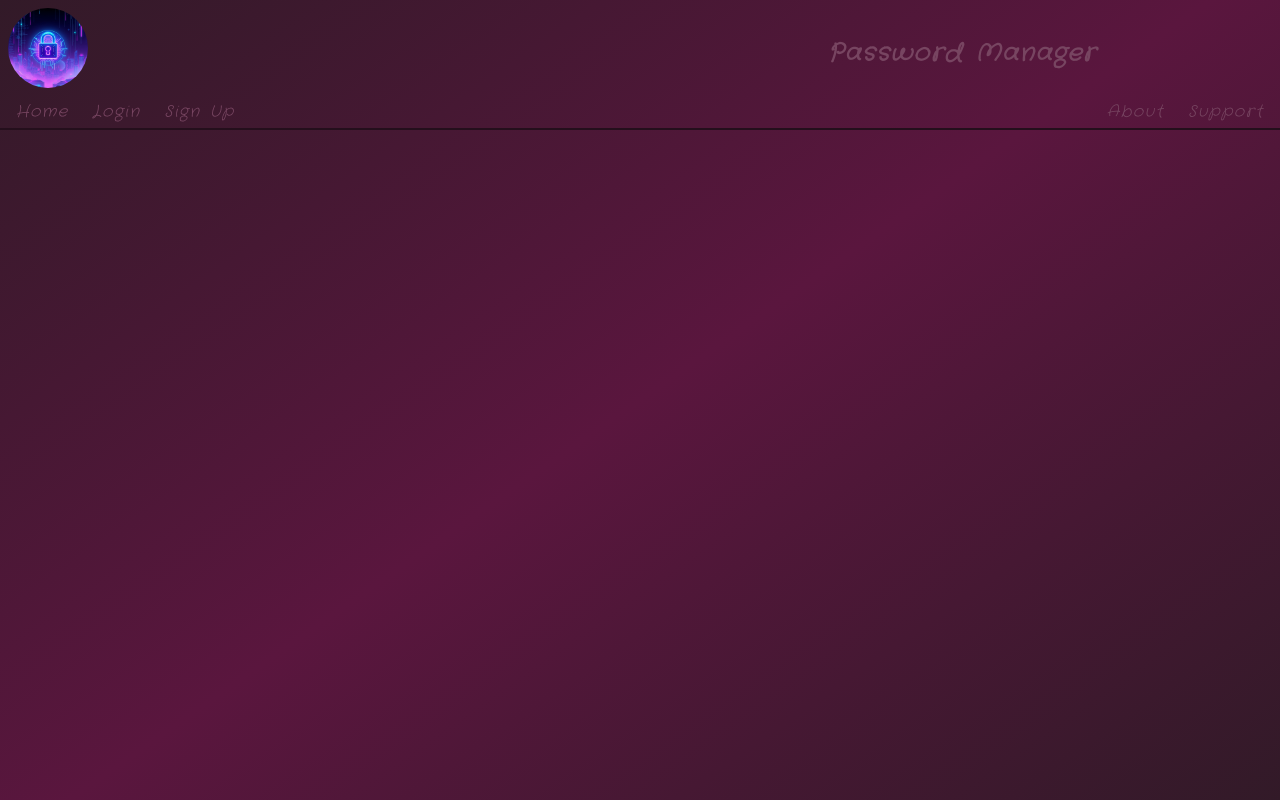
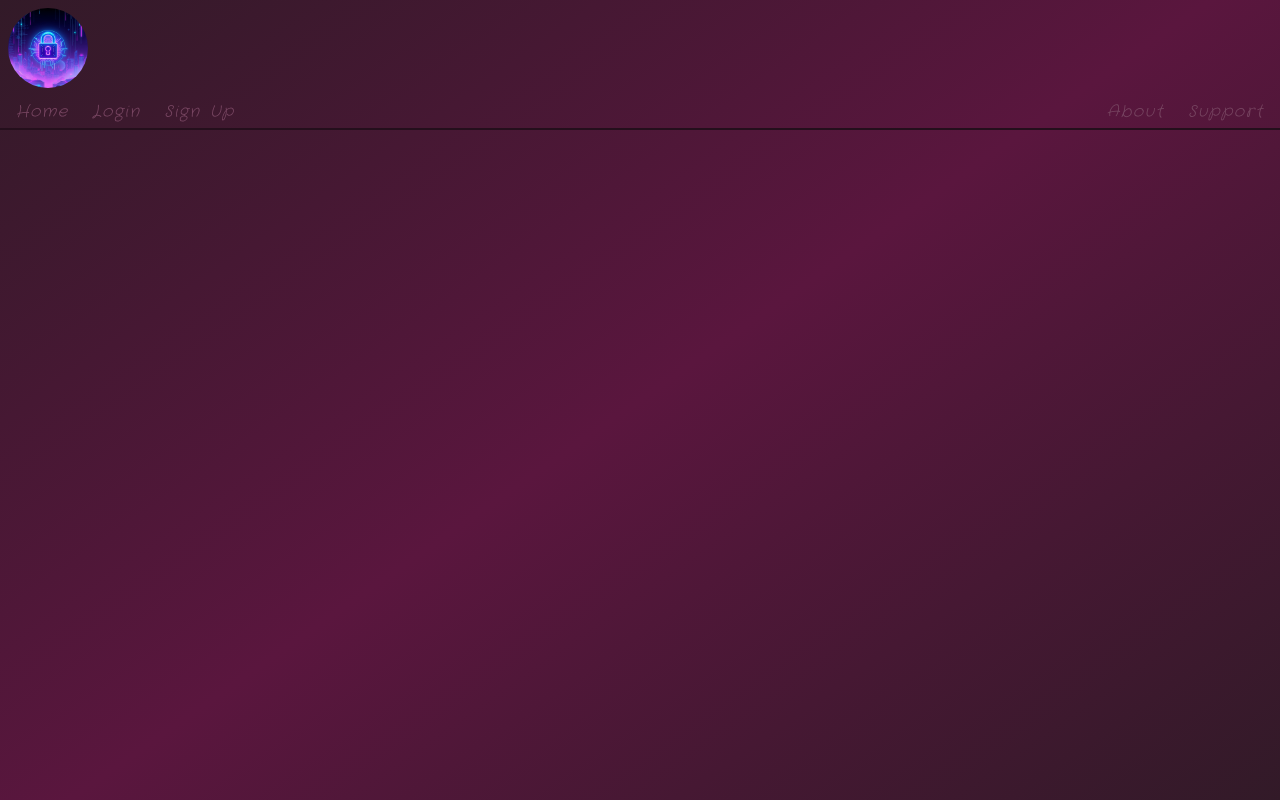
Before and after one commit to mekasu0124/PasswordManagerGUI, a React (Create React App) app: page / in a window 1280 px wide. Built offline with nearby package versions, Linux system fonts and the light colour scheme.

Commit message:
fixed display text

```diff
--- a/src/components/header.js
+++ b/src/components/header.js
@@ -30,7 +30,7 @@ export default function Header() {
 
           <div className="flex flex-col items-center justify-center w-full">
             <h1 className="font-craftyGirls font-bold italic text-fg text-2xl pt-3">
-              { currentUser && currentUser.username ? currentUser.username : "Password Manager" }
+              { currentUser && currentUser.username ? currentUser.username : null }
             </h1>
           </div>
         </div>
```
